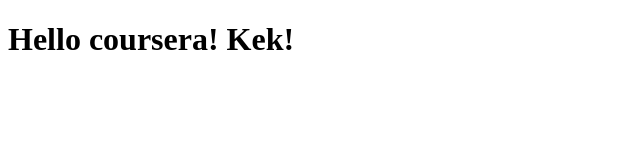
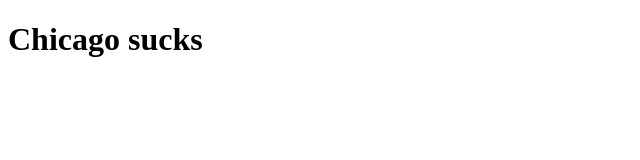
Before and after one commit to just-kuhn/coursera-start, a plain HTML site: page site/index.html in a window 1280 px wide. Shown: the whole page, without its empty margins (0-640 px from the left). Drawn offline with Linux system fonts and the light colour scheme.

Commit message:
Something new

```diff
--- a/site/index.html
+++ b/site/index.html
@@ -4,6 +4,6 @@
 	<title>Hello world</title>
 </head>
 <body>
-<h1>Hello coursera! Kek!</h1>
+<h1>Chicago sucks</h1>
 </body>
 </html>
```
